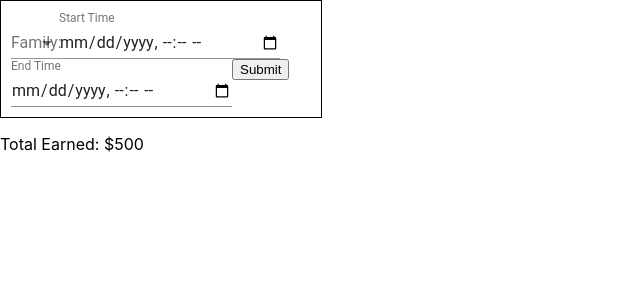
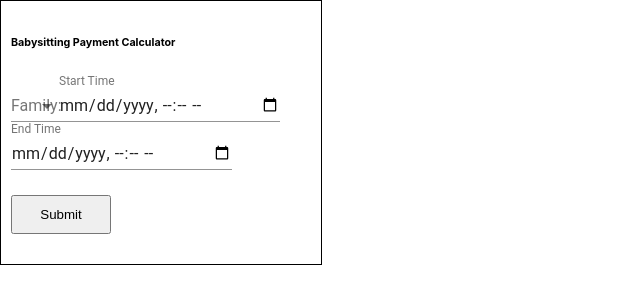
Before and after one commit to propstm/pillar-babysitter-kata, a React (Create React App) app: page / in a window 1280 px wide. Shown: the top 304 px of the page, without its empty margins (0-640 px from the left). Built offline with nearby package versions, Linux system fonts and the light colour scheme.

Commit message:
Updated UI
-Added better input validation
-Updated front end to property display output

```diff
--- a/src/App.css
+++ b/src/App.css
@@ -9,27 +9,31 @@
   display: 'block';
 }
 
+.output span{
+  font-weight: bold;
+}
+
 form{
   width:300px;
   padding:10px;
   border:1px solid black;
 }
 .formControl{
+  padding-top:25px;
   min-width: 350px;
-  padding-bottom: 5px;
+  padding: 15px;
 }
 textField {
   width: 200px;
 }
 
-selectEmpty{
-  width: 300px;
-}
 select{
-  minWidth: 200px;
+  width: 200px;
 }
 
-button{
+input{
+  min-width: 100px;
+  margin-top:25px;
   padding:10px;
 }
 
--- a/src/App.js
+++ b/src/App.js
@@ -5,9 +5,7 @@ import InputLabel from '@material-ui/core/InputLabel';
 import Select from '@material-ui/core/Select';
 import MenuItem from '@material-ui/core/MenuItem';
 import TextField from '@material-ui/core/TextField';
-import logo from './logo.svg';
 import './App.css';
-import { Button } from '@material-ui/core';
 import logic from "./logic"
 
 
@@ -36,11 +34,17 @@ class App extends Component {
 
   handleSubmit(event){
     event.preventDefault();
-    console.log('submit hours clicked');
-    console.log("Family:" + this.state.family);
-    console.log("StartTime:" + this.state.startTimeTextField);
-    console.log("EndTime:"+ this.state.endTimeTextField);
-    console.log(logic.calculatePay(this.state.startTimeTextField, this.state.endTimeTextField, this.state.family));
+
+    //Validate input and return output
+    let result = logic.calculatePay(this.state.startTimeTextField, this.state.endTimeTextField, this.state.family);
+    let element = document.querySelector(".output");
+    if(result.length > 4){
+      //error
+      element.innerHTML = '<p><span className="outputTitle">ERROR: </span>'+ result+ '</p>';
+    }else{
+      element.innerHTML = '<p><span className="outputTitle">TOTAL EARNED: </span>$'+ result+ '</p>';
+    }
+    console.log();
 
   }
 
@@ -49,6 +53,7 @@ class App extends Component {
     return (
       <div className="App">
         <form className="babysittingEveningForm" onSubmit={this.handleSubmit}>
+        <h6>Babysitting Payment Calculator</h6>
         <FormControl className="formControl">
           <InputLabel htmlFor="family-simple">Family:</InputLabel>
           <Select
@@ -100,15 +105,12 @@ class App extends Component {
           />
           </FormControl>
           <FormControl className="formControl">
-          {/* <Button variant="contained" color="primary" className="button">
-                Primary
-          </Button> */}
           <input type="submit" value="Submit" />
           </FormControl>
+          <br/><br/>
+          <div className="output"></div>
+
         </form>
-        <div className="output">
-          <p><span className="outputTitle">Total Earned: </span> $500</p>
-        </div>
       </div>
     );
   }
--- a/src/logic.js
+++ b/src/logic.js
@@ -89,7 +89,6 @@ function hourlyRate(startTime, endTime, rate, rateWindowStart, rateWindowEnd){
 function isDateBetweenTimes(testDate) {
     let hour = testDate.getHours();
     if(hour >= 17 || hour <= 4){
-        //todo add logic for leaving at 4am
         return true;
     }else{
         return false;
@@ -109,11 +108,35 @@ function verifyStartAndEndTime(startTime, endTime){
     return true;
 }
 
+function differenceInHours(start, end){
+    const dateStart = new Date(start);
+    const dateEnd = new Date(end);
+    return (((dateStart.getTime()-dateEnd.getTime())/1000)/60)/60; //values of getTime() are in milliseconds need to convert to hours
+}
+
+function validateInputs(start, end, family){
+    let errorTextString = "";
+
+    if(family !== "Family A" && family !== "Family B" && family !== "Family C"){
+        errorTextString = "Family selection is invalid.  You must select the family you babysat for. "
+    }
+
+    if(differenceInHours(start, end) > 11 || !verifyStartAndEndTime(start, end)){
+        errorTextString = errorTextString + 'The dates entered are invalid.  The longest amount of time you can babysit is for 11 hours. This is from 5pm on the first day, until 4am on the next. ';
+    }
+
+    return errorTextString;
+}
+
 module.exports = {
     verifyTimeInputs(){
         return verifyStartAndEndTime("2018-06-12T17:00", "2018-06-13T04:00");
     },
     calculatePay(start, end, family){
+
+        if(validateInputs(start, end, family) !== ""){
+            return validateInputs(start, end, family);
+        }
         return calculatePay(start, end, family);
     }
 };
```
Also changed, not shown: 1 other file (tests, documents, lock files or other folders).
